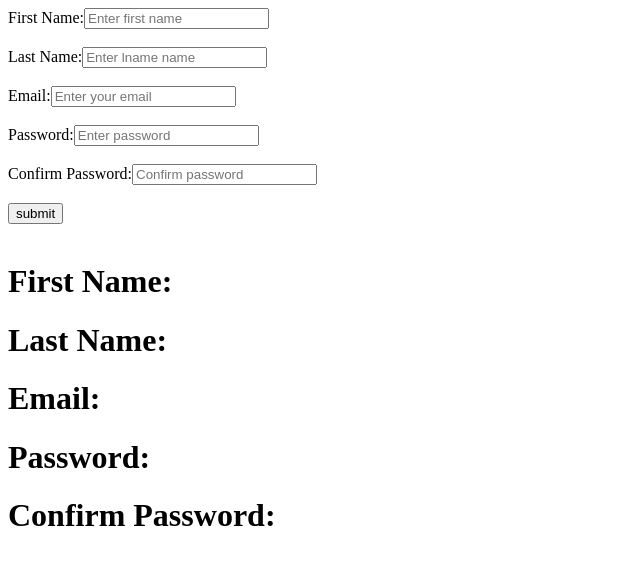
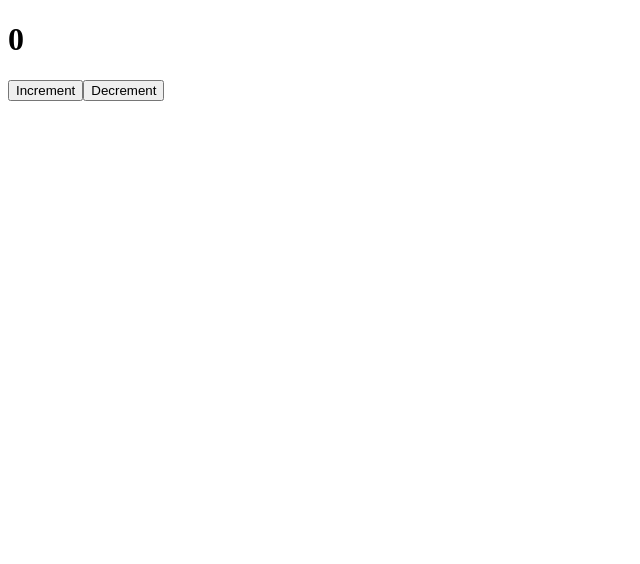
Before and after one commit to Bsef19a514/React-Cheat-Sheet, a React (Create React App) app in the folder 10_react-forms/: page / in a window 1280 px wide. Shown: the top 564 px of the page, without its empty margins (0-640 px from the left). Built offline with nearby package versions, Linux system fonts and the light colour scheme.

Commit message:
incrementer lec#44

```diff
--- /dev/null
+++ b/10_react-forms/src/Incrementer.js
@@ -0,0 +1,34 @@
+import React,{useState} from "react"
+
+const Incrementer=()=>{
+    let number=0
+    let[newNumber,setNumber]=useState(number)
+
+    const increment=()=>{
+        setNumber((prevValue)=>{
+            console.log(prevValue);
+            return prevValue+1
+        })
+    }
+    const decrement=()=>{
+        setNumber((prevValue)=>{
+            if(prevValue>0){
+                console.log(prevValue);
+                return prevValue-1
+            }
+            else{
+                return prevValue
+            }
+        })
+    }
+    return(
+    <>
+        <div>
+            <h1>{newNumber}</h1>
+            <button onClick={increment}>Increment</button>
+            <button onClick={decrement}>Decrement</button>
+        </div>
+    </>)
+}
+
+export default Incrementer
--- a/10_react-forms/src/index.js
+++ b/10_react-forms/src/index.js
@@ -4,9 +4,10 @@ import ReactDOM from 'react-dom/client';
 import App from './App';
 import LoginForm from './LoginForm';
 import LoginForm2 from './LoginForm2';
-import SignupForm from './signupForm';
+import SignupForm from './SignupForm';
+import Incrementer from './Incrementer';
 
 const root=ReactDOM.createRoot(document.getElementById("root"))
 root.render(
- <SignupForm/>
+ <Incrementer/>
 )
```
